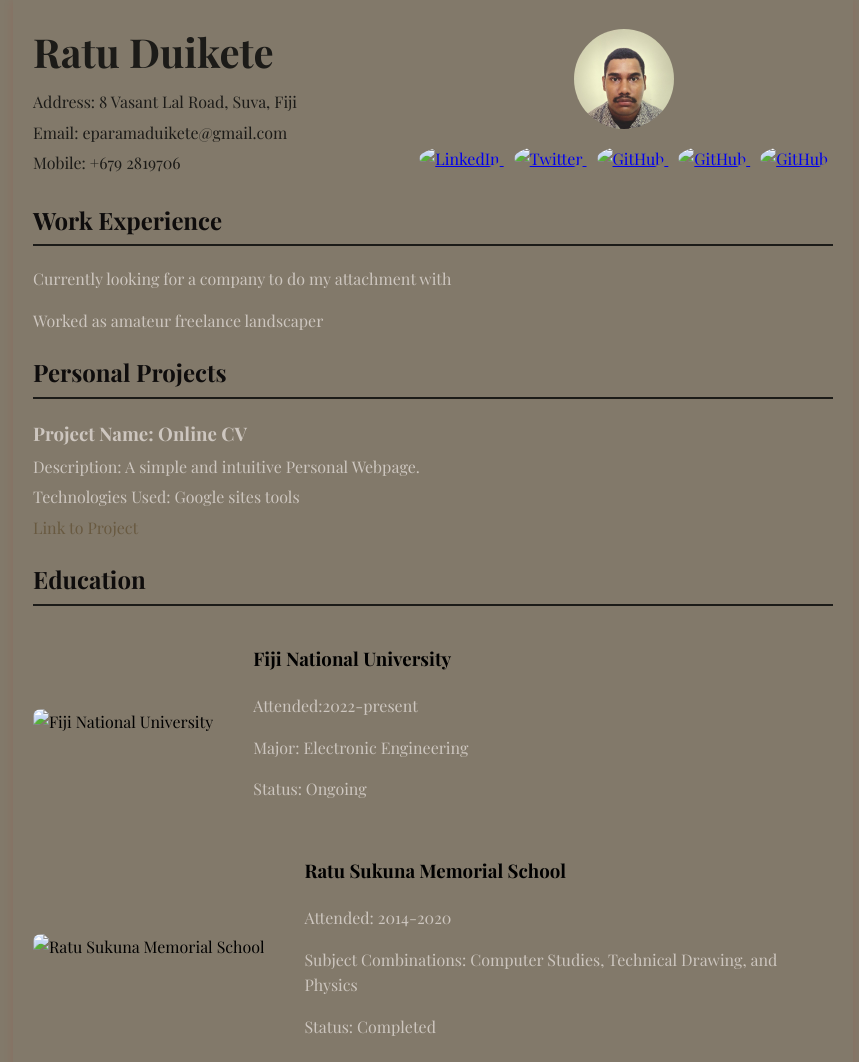
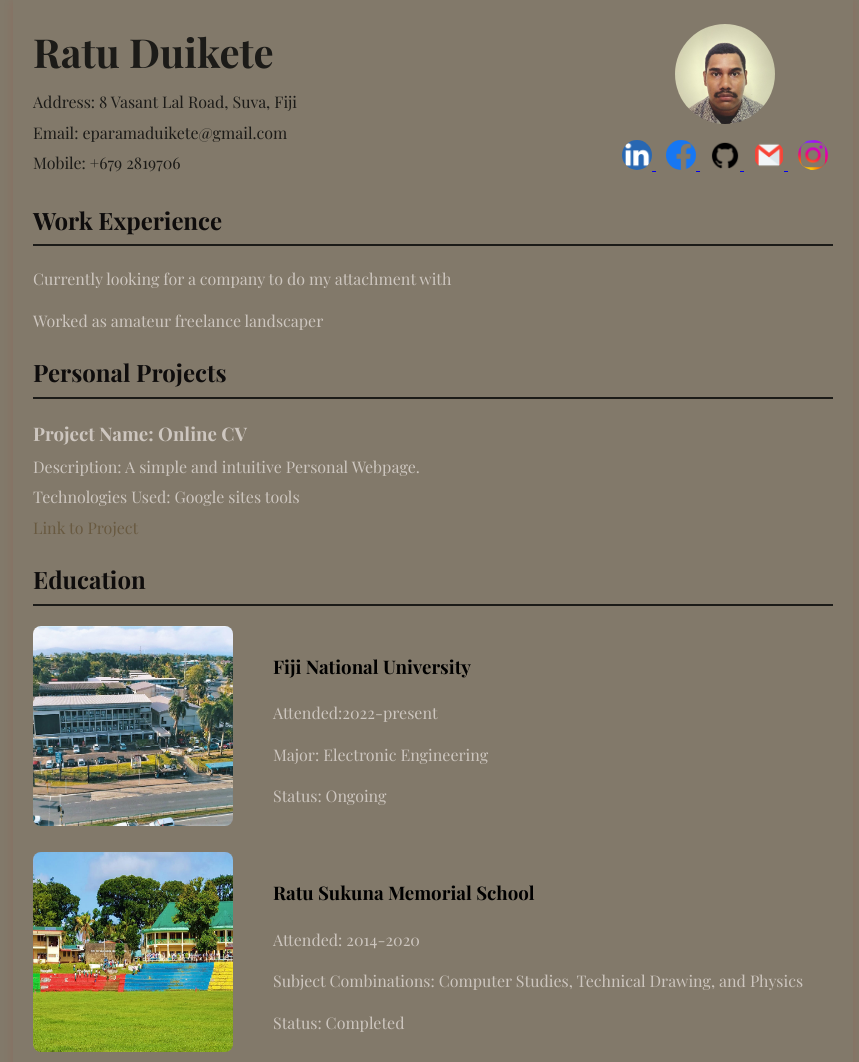
Before and after one commit to VitiaNiu/Noqu-CV-, a plain HTML site: page index.html in a window 1280 px wide. Shown: the top 1062 px of the page, without its empty margins (207-1066 px from the left). Drawn offline with nearby package versions, Linux system fonts and the light colour scheme.

Commit message:
Update index.html

```diff
--- a/index.html
+++ b/index.html
@@ -22,19 +22,19 @@
                     <img src="profile.jpeg" alt="profile">
                     <div class="social-media">
                         <a href="https://www.linkedin.com/in/ratuduikete" target="_blank">
-                            <img src="images/linkedin.png" alt="LinkedIn">
+                            <img src="linkedin.png" alt="LinkedIn">
                         </a>
                         <a href="https://www.facebook.com/profile.php?id=100085810321338" target="_blank">
-                            <img src="images/facebook.png" alt="Twitter">
+                            <img src="facebook.png" alt="Twitter">
                         </a>
                         <a href="https://github.com/VitiaNiu" target="_blank">
-                            <img src="images/github.png" alt="GitHub">
+                            <img src="github.png" alt="GitHub">
                         </a>
                         <a href="mailto:eparamaduikete@gmail.com" target="_blank">
-                            <img src="images/gmail.png" alt="GitHub">
+                            <img src="gmail.png" alt="GitHub">
                         </a>
                         <a href="https://www.instagram.com/isaac_duikete/" target="_blank">
-                            <img src="images/instagram.png" alt="GitHub">
+                            <img src="instagram.png" alt="GitHub">
                         </a>
                     </div>
                 </div>
@@ -61,7 +61,7 @@
             <h2>Education</h2>
             <div class="education-item">
                 <div class="education-image">
-                    <img src="images/FNU Derrick.jpg" alt="Fiji National University">
+                    <img src="FNU Derrick.jpg" alt="Fiji National University">
                 </div>
                 <div class="education-details">
                     <h3>Fiji National University</h3>
@@ -72,7 +72,7 @@
             </div>
             <div class="education-item">
                 <div class="education-image">
-                    <img src="images/RSMS.jpg" alt="Ratu Sukuna Memorial School">
+                    <img src="RSMS.jpg" alt="Ratu Sukuna Memorial School">
                 </div>
                 <div class="education-details">
                     <h3>Ratu Sukuna Memorial School</h3>
```
